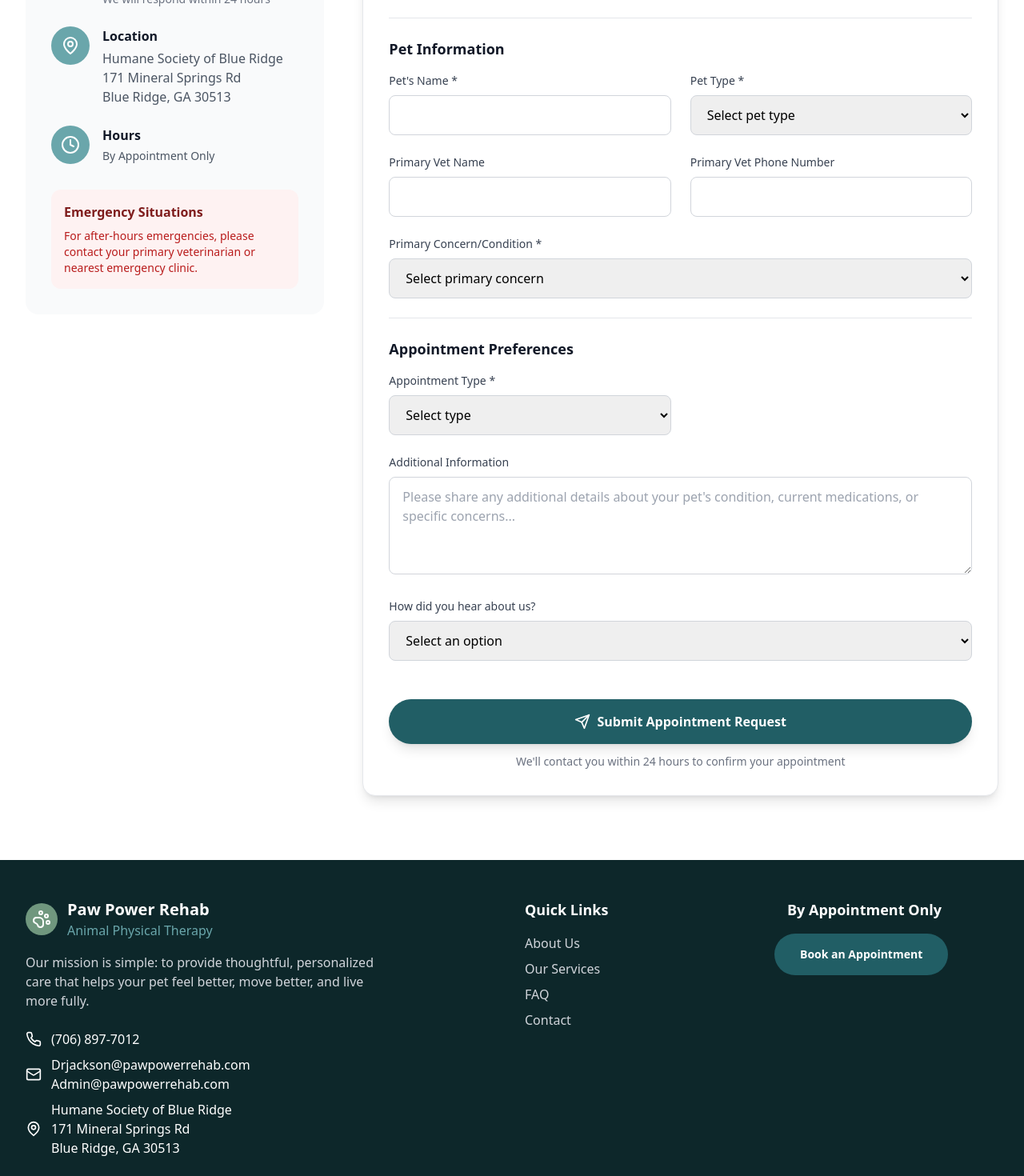
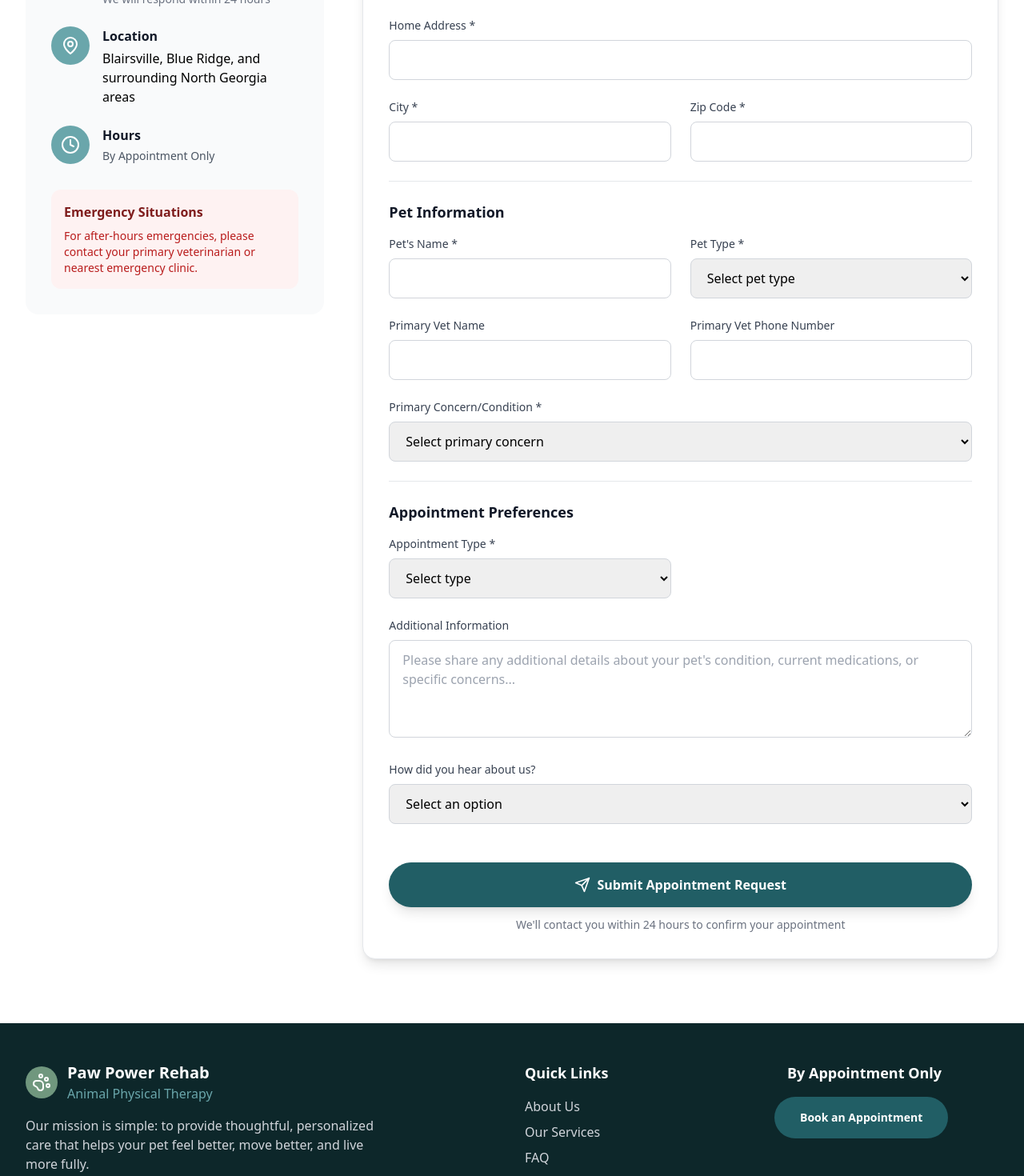
Before and after one commit to DrJackson-PawPowerRehab/pawpowerrehab2, a React (Vite) app: page /contact in a window 1280 px wide. Shown: the part 800-2270 px from the top of the page at 80% size. Built offline with nearby package versions, Linux system fonts and the light colour scheme.

Commit message:
update location and contact form

```diff
--- a/src/components/Footer.tsx
+++ b/src/components/Footer.tsx
@@ -51,24 +51,8 @@ const Footer = () => {
               </div>
               <div className="flex items-center space-x-3">
                 <MapPin className="w-5 h-5 text-white" />
-                <p className="">
-                  {CONTACT_INFO.ADDRESS.CLINIC_NAME}
-                  <br />
-                  <a
-                    href={
-                      /iPhone|iPad|iPod/i.test(navigator.userAgent)
-                        ? `maps://maps.apple.com/?q=${CONTACT_INFO.ADDRESS.FULL}`
-                        : CONTACT_INFO.ADDRESS.GOOGLE_MAPS_URL
-                    }
-                    target="_blank"
-                    rel="noopener noreferrer"
-                    className="hover:underline"
-                  >
-                    {CONTACT_INFO.ADDRESS.STREET}
-                    <br />
-                    {CONTACT_INFO.ADDRESS.CITY}, {CONTACT_INFO.ADDRESS.STATE}{" "}
-                    {CONTACT_INFO.ADDRESS.ZIP}
-                  </a>
+                <p>
+                  Blairsville, Blue Ridge, and surrounding North Georgia areas
                 </p>
               </div>
             </div>
--- a/src/pages/ContactPage.tsx
+++ b/src/pages/ContactPage.tsx
@@ -16,6 +16,9 @@ const ContactPage = () => {
     lastName: "",
     email: "",
     phone: "",
+    homeAddress: "",
+    city: "",
+    zipCode: "",
     petName: "",
     primaryVetName: "",
     primaryVetNumber: "",
@@ -33,7 +36,7 @@ const ContactPage = () => {
   const handleInputChange = (
     e: React.ChangeEvent<
       HTMLInputElement | HTMLTextAreaElement | HTMLSelectElement
-    >
+    >,
   ) => {
     const { name, value } = e.target;
     setFormData((prev) => ({
@@ -63,7 +66,7 @@ const ContactPage = () => {
       } catch (err: unknown) {
         console.error("Error parsing JSON response:", err);
         throw new Error(
-          `Failed to parse response: ${err instanceof Error ? err.message : "Unknown error"}`
+          `Failed to parse response: ${err instanceof Error ? err.message : "Unknown error"}`,
         );
       }
 
@@ -73,7 +76,7 @@ const ContactPage = () => {
         throw new Error(
           result?.details ||
             result?.error ||
-            "Failed to send appointment request"
+            "Failed to send appointment request",
         );
       }
 
@@ -87,6 +90,9 @@ const ContactPage = () => {
           lastName: "",
           email: "",
           phone: "",
+          homeAddress: "",
+          city: "",
+          zipCode: "",
           petName: "",
           primaryVetName: "",
           primaryVetNumber: "",
@@ -100,7 +106,7 @@ const ContactPage = () => {
     } catch (error) {
       console.error("Error submitting form:", error);
       setSubmitError(
-        error instanceof Error ? error.message : "An unknown error occurred"
+        error instanceof Error ? error.message : "An unknown error occurred",
       );
     } finally {
       setIsSubmitting(false);
@@ -216,25 +222,9 @@ const ContactPage = () => {
                       <h3 className="mb-1 font-semibold text-gray-900">
                         Location
                       </h3>
-                      <p className="text-gray-600">
-                        {CONTACT_INFO.ADDRESS.CLINIC_NAME}
-                        <br />
-                        <a
-                          href={
-                            /iPhone|iPad|iPod/i.test(navigator.userAgent)
-                              ? `maps://maps.apple.com/?q=${CONTACT_INFO.ADDRESS.FULL}`
-                              : CONTACT_INFO.ADDRESS.GOOGLE_MAPS_URL
-                          }
-                          target="_blank"
-                          rel="noopener noreferrer"
-                          className="hover:underline"
-                        >
-                          {CONTACT_INFO.ADDRESS.STREET}
-                          <br />
-                          {CONTACT_INFO.ADDRESS.CITY},{" "}
-                          {CONTACT_INFO.ADDRESS.STATE}{" "}
-                          {CONTACT_INFO.ADDRESS.ZIP}
-                        </a>
+                      <p>
+                        Blairsville, Blue Ridge, and surrounding North Georgia
+                        areas
                       </p>
                     </div>
                   </div>
@@ -347,6 +337,61 @@ const ContactPage = () => {
                         name="phone"
                         required
                         value={formData.phone}
+                        onChange={handleInputChange}
+                        className="w-full px-4 py-3 border border-gray-300 rounded-lg focus:ring-2 focus:ring-blue-500 focus:border-blue-500 outline-none h-[50px]"
+                      />
+                    </div>
+                  </div>
+
+                  <div>
+                    <label
+                      htmlFor="homeAddress"
+                      className="block mb-2 text-sm font-medium text-gray-700"
+                    >
+                      Home Address *
+                    </label>
+                    <input
+                      type="text"
+                      id="homeAddress"
+                      name="homeAddress"
+                      required
+                      value={formData.homeAddress}
+                      onChange={handleInputChange}
+                      className="w-full px-4 py-3 border border-gray-300 rounded-lg focus:ring-2 focus:ring-blue-500 focus:border-blue-500 outline-none h-[50px]"
+                    />
+                  </div>
+
+                  <div className="grid grid-cols-1 gap-6 md:grid-cols-2">
+                    <div>
+                      <label
+                        htmlFor="city"
+                        className="block mb-2 text-sm font-medium text-gray-700"
+                      >
+                        City *
+                      </label>
+                      <input
+                        type="text"
+                        id="city"
+                        name="city"
+                        required
+                        value={formData.city}
+                        onChange={handleInputChange}
+                        className="w-full px-4 py-3 border border-gray-300 rounded-lg focus:ring-2 focus:ring-blue-500 focus:border-blue-500 outline-none h-[50px]"
+                      />
+                    </div>
+                    <div>
+                      <label
+                        htmlFor="zipCode"
+                        className="block mb-2 text-sm font-medium text-gray-700"
+                      >
+                        Zip Code *
+                      </label>
+                      <input
+                        type="text"
+                        id="zipCode"
+                        name="zipCode"
+                        required
+                        value={formData.zipCode}
                         onChange={handleInputChange}
                         className="w-full px-4 py-3 border border-gray-300 rounded-lg focus:ring-2 focus:ring-blue-500 focus:border-blue-500 outline-none h-[50px]"
                       />
```
